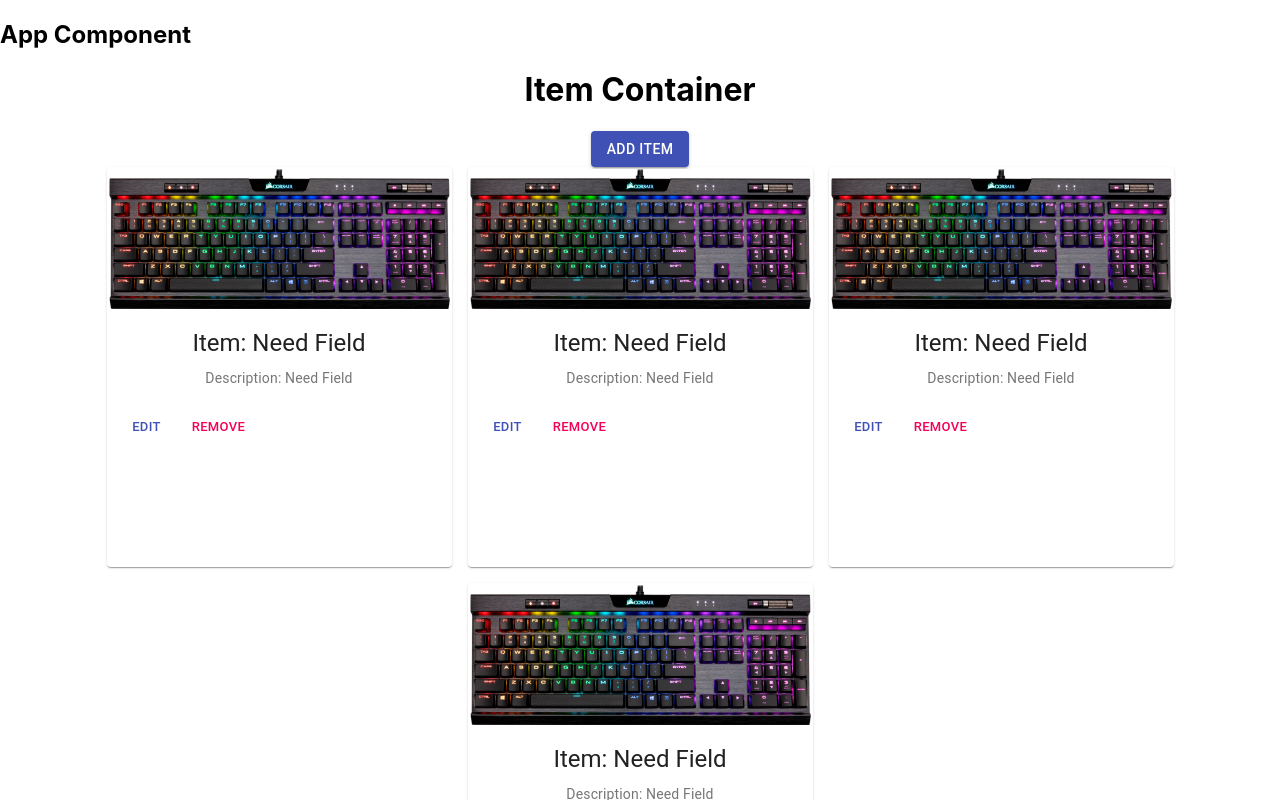
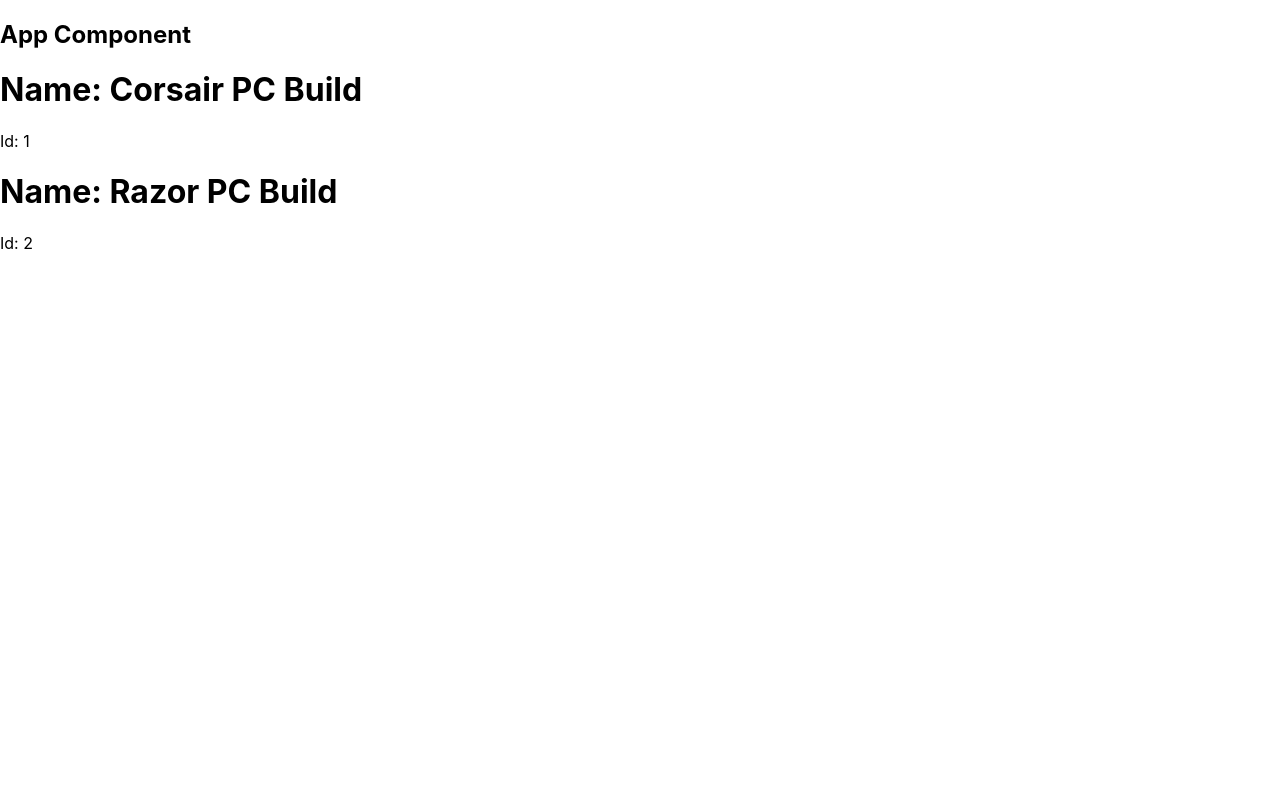
Before and after one commit to tobynboudreaux/Hackathon, a React (Create React App) app in the folder item-client/: page / in a window 1280 px wide. Shown: the top 800 px of the page. Built offline with nearby package versions, Linux system fonts and the light colour scheme.

Commit message:
added categoryCard/Container with dummy data

```diff
--- a/item-client/src/App.js
+++ b/item-client/src/App.js
@@ -2,6 +2,7 @@
 import "./App.css";
 import { ItemCard } from "./components/Items/ItemCard";
 import { ItemContainer } from "./components/Items/ItemContainer";
+import CategoryContainer from "./components/categories/CategoryContainer";
 
 function App() {
   return (
@@ -10,8 +11,9 @@
         <h2>App Component</h2>
       </header>
       <div>
-        <ItemContainer />
+        {/* <ItemContainer /> */}
         {/* <ItemCard /> */}
+        <CategoryContainer />
       </div>
     </div>
   );
--- /dev/null
+++ b/item-client/src/components/categories/CategoryCard.js
@@ -0,0 +1,12 @@
+import React from 'react'
+
+const CategoryCard = ({category, id}) => {
+    return (
+        <div>
+            <h1>Name: {category.name}</h1>
+            <p>Id: {category.id}</p>
+        </div>
+    )
+}
+
+export default CategoryCard
--- a/item-client/src/components/categories/CategoryContainer.js
+++ b/item-client/src/components/categories/CategoryContainer.js
@@ -1,10 +1,35 @@
-import React from 'react'
+import React, {useEffect, useState} from 'react'
+import CategoryCard from './CategoryCard';
 
 const CategoryContainer = () => {
+
+    const [categories, setCategories] = useState([]);
+
+    const getCategories = async (e) => {
+        const dummyData =
+        [
+            {
+                "id": 1,
+                "name": "Corsair PC Build"
+            },
+            {
+                "id": 2,
+                "name": "Razor PC Build"
+            }
+        ]
+
+        setCategories(dummyData);
+    }
+
+    useEffect(() => {
+        getCategories()
+    }, [])
+
     return (
         <div>
-            <h1>Hello There</h1>
-            <h1>General Kenobi</h1>
+            {categories.map(cat => (
+                <CategoryCard category={cat} id={cat.id} />
+            ))}
         </div>
     )
 }
```
Also changed, not shown: 1 other file (tests, documents, lock files or other folders).
